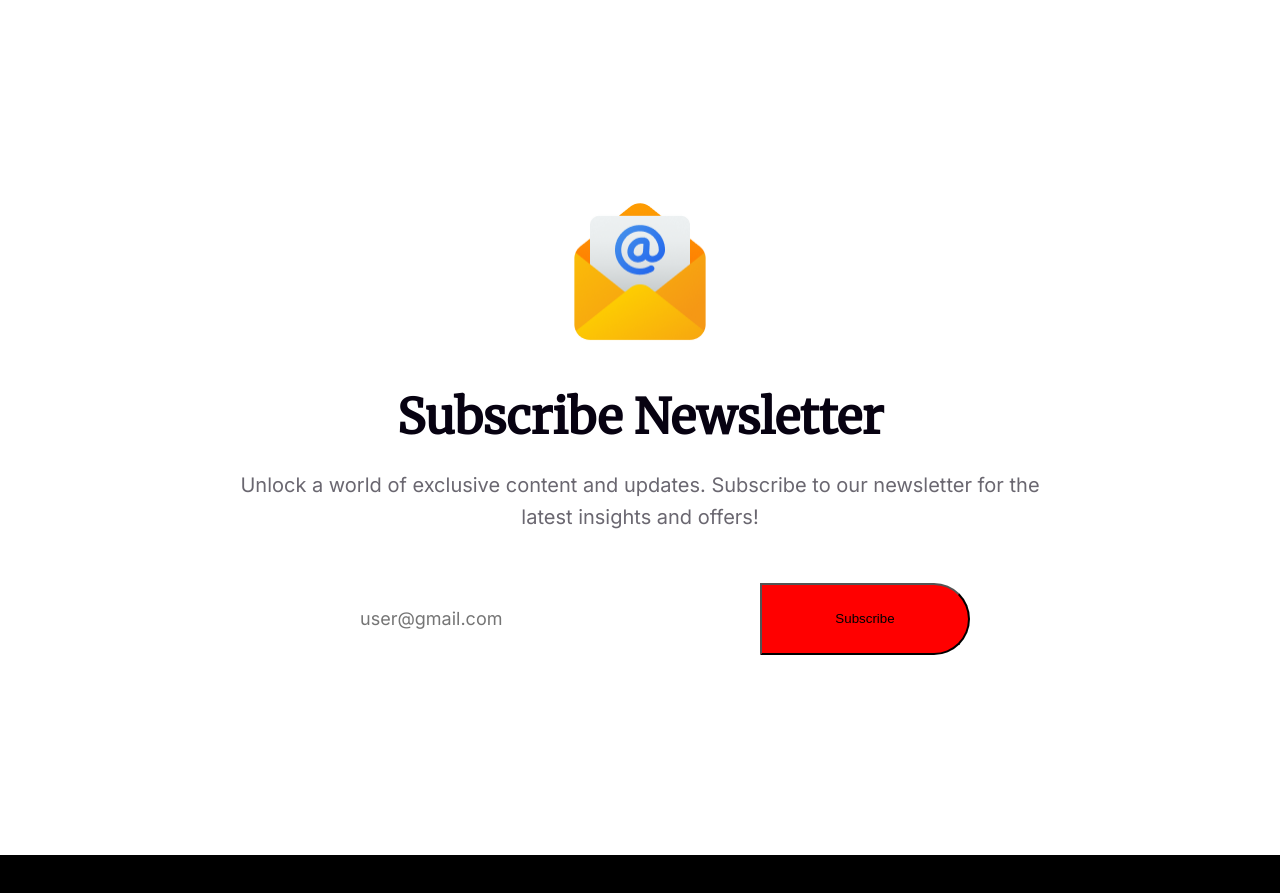
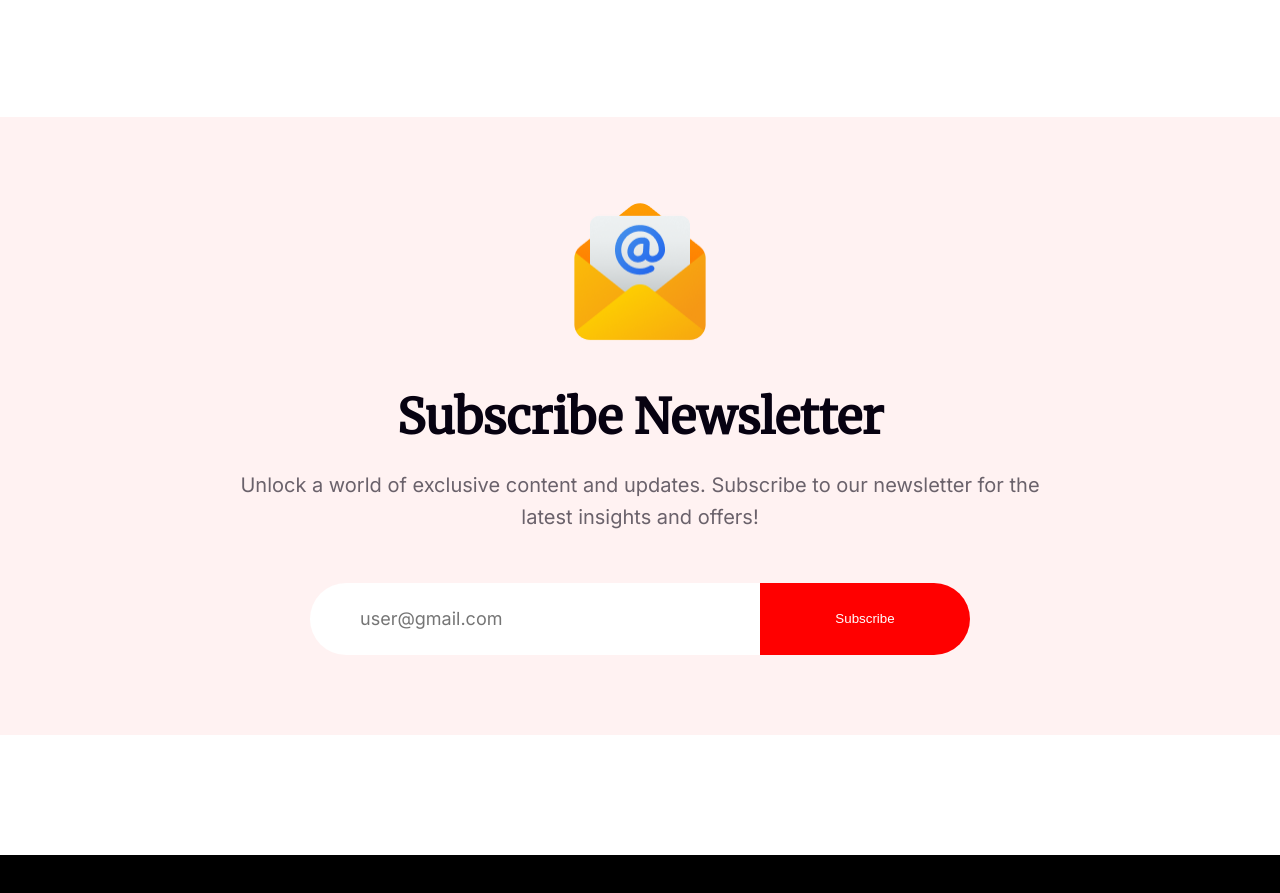
Before and after one commit to AasifHasan/new-year-new-mission, a plain HTML site: page index.html in a window 1280 px wide. Shown: the part 4309-5202 px from the top of the page. Drawn offline with Linux system fonts and the light colour scheme.

Commit message:
First Assignment added

```diff
--- a/index.html
+++ b/index.html
@@ -108,7 +108,7 @@
           </div>
           <div class="email-section">
             <input type="text" placeholder="user@gmail.com">
-            <button>Subscribe</button>
+            <button style="color: white;">Subscribe</button>
           </div>
         </div>
       </section>
@@ -116,9 +116,7 @@
     </main>
     <footer>
       <section class="footer-section-one">
-        <div class="address">
-          44, Big Building Roosevelt Street<br />Beach Gardens Florida 33410
-        </div>
+        <div class="address">44, Big Building Roosevelt Street<br />Beach Gardens Florida 33410</div>
         <div class="contact">
           <span><img src="resources/Call.png" alt="" srcset="" /> +00 123 584 124</span>
           <span><img src="resources/Website.png" alt="" /> www.website.com</span>
--- a/styles/newmission.css
+++ b/styles/newmission.css
@@ -366,7 +366,7 @@ body {
   align-items: center;
   margin-top: 120px;
   margin-bottom: 120px;
-  background-origin: rgba(255, 0, 0, 0.05)
+  background-color: rgba(255, 0, 0, 0.05);
 }
 
 .newsletter-content {
@@ -392,6 +392,7 @@ body {
   display: flex;
   justify-content: center;
   align-items: center;
+
 }
 
 .subscribe-content h1 {
@@ -443,6 +444,7 @@ body {
   height: 72px;
   border-radius: 0px 50px 50px 0px;
   background: #F00;
+  border: 0;
 }
 
 /* Footer section related styles */
```
